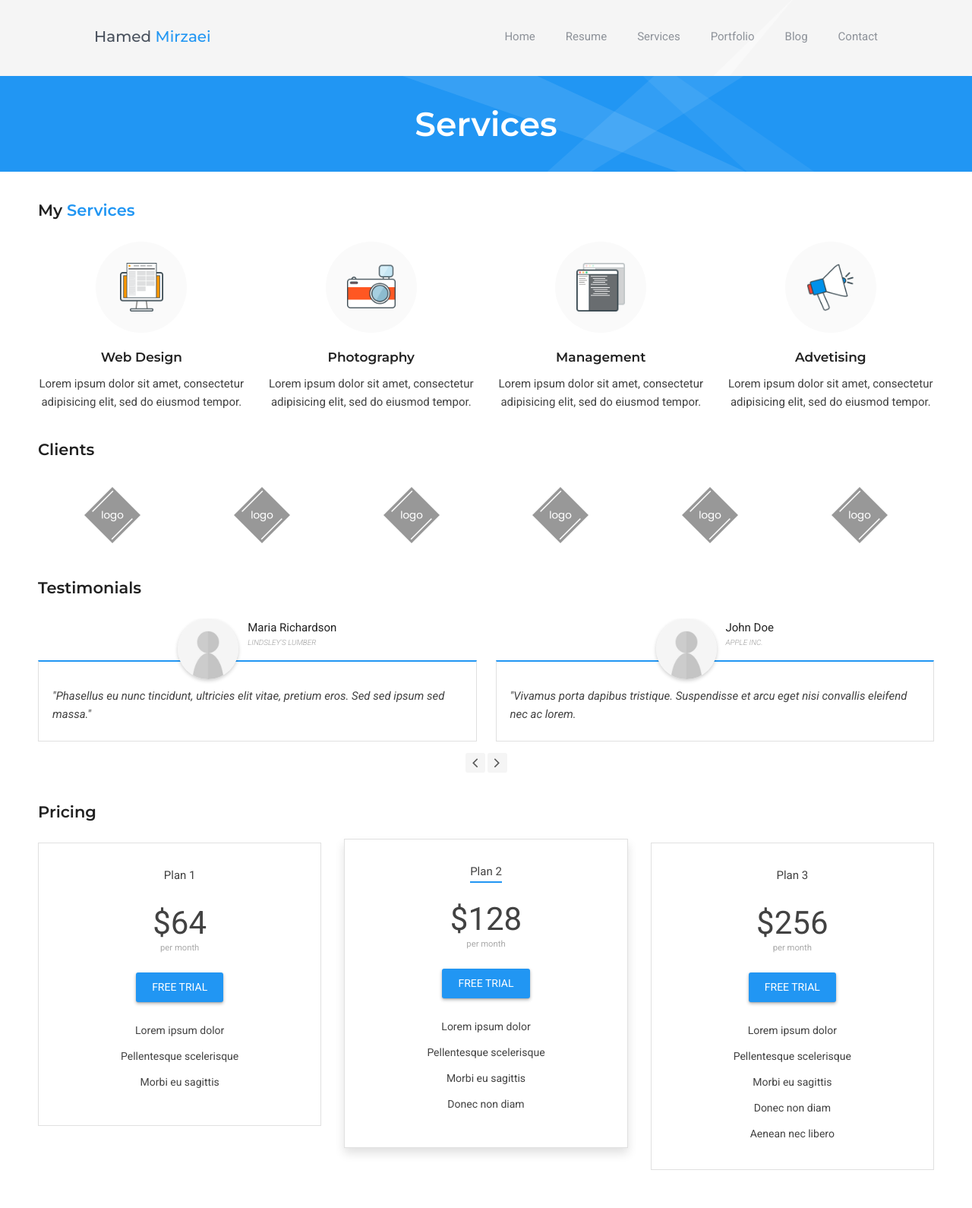
After one commit to HamedMirzaeiOfficial/Portfolio, a Django app: page /services/ in a window 1280 px wide. The commit adds this page. Shown: the whole page at 76% size. Run offline with Django 3.2, Linux system fonts and the light colour scheme; some libraries are stand-ins or nearby versions.

Commit message:
add pages

```diff
--- a/blog/urls.py
+++ b/blog/urls.py
@@ -6,7 +6,8 @@ from django.conf.urls.static import static
 app_name = 'blog'
 
 urlpatterns = [
-    path('', views.HomePageView.as_view(), name='homepage'),
+
+
 ]
 
 if settings.DEBUG:
--- a/blog/views.py
+++ b/blog/views.py
@@ -3,5 +3,25 @@ from .models import Post
 from django.views.generic import ListView, TemplateView
 
 
-class HomePageView(TemplateView):
-    template_name = 'homepage.html'
+class HomeView(TemplateView):
+    template_name = 'home.html'
+
+
+class ResumeView(TemplateView):
+    template_name = 'resume.html'
+
+
+class ServicesView(TemplateView):
+    template_name = 'services.html'
+
+
+class PortfolioView(TemplateView):
+    template_name = 'portfolio.html'
+
+
+class BlogView(TemplateView):
+    template_name = 'blog.html'
+
+
+class ContactView(TemplateView):
+    template_name = 'contact.html'
--- a/personal_portfolio/settings.py
+++ b/personal_portfolio/settings.py
@@ -113,7 +113,7 @@ USE_TZ = True
 # Static files (CSS, JavaScript, Images)
 # https://docs.djangoproject.com/en/2.2/howto/static-files/
 
-STATIC_URL = 'static/'
+STATIC_URL = '/static/'
 STATIC_ROOT = os.path.join(BASE_DIR, 'static')
 
 MEDIA_ROOT = 'media/'
--- a/personal_portfolio/urls.py
+++ b/personal_portfolio/urls.py
@@ -15,8 +15,14 @@ Including another URLconf
 """
 from django.contrib import admin
 from django.urls import path, include
-
+from blog import views
 urlpatterns = [
     path('admin/', admin.site.urls),
-    path('', include('blog.urls', namespace='blog'))
+    path('', views.HomeView.as_view(), name='home'),
+    path('resume/', views.ResumeView.as_view(), name='resume'),
+    path('services/', views.ServicesView.as_view(), name='services'),
+    path('portfolio/', views.PortfolioView.as_view(), name='portfolio'),
+    path('blog/', views.BlogView.as_view(), name='blog'),
+    path('contact/', views.ContactView.as_view(), name='contact'),
+
 ]
--- a/templates/base.html
+++ b/templates/base.html
@@ -1,4 +1,5 @@
 {% load static %}
+<!DOCTYPE html>
 <html  class="loading"  lang="en-US">
   <head>
     <meta charset="UTF-8" />
@@ -19,18 +20,22 @@
     <link rel="stylesheet" href="{% static 'css/main.css' %}" type="text/css">
     <script src="{% static 'js/jquery-2.1.3.min.js' %}"></script>
     <script src="{% static 'js/modernizr.custom.js' %}"></script>
+
+    <meta charset="utf-8">
+        <meta name="viewport" content="width=device-width, initial-scale=1, shrink-to-fit=no">
+
 <!--    <script src='https://www.google.com/recaptcha/api.js'></script>-->
   </head>
 
   <body class="material-template">
-<!--     Loading animation -->
+    <!-- Loading animation -->
     <div class="preloader">
       <div class="preloader-animation">
         <div class="preloader-spinner">
         </div>
       </div>
     </div>
-<!--     Loading animation-->
+    <!-- /Loading animation -->
 
     <div id="page" class="page">
       <!-- Header -->
@@ -45,22 +50,22 @@
             <!-- Main menu -->
             <ul id="nav" class="site-main-menu">
               <li>
-                <a class="pt-trigger" href="#home" data-animation="62">Home</a><!-- href value = data-id without # of .pt-page. -->
+                <a class="pt-trigger" href="{% url 'home' %}" data-animation="62">Home</a><!-- href value = data-id without # of .pt-page. -->
               </li>
               <li>
-                <a class="pt-trigger" href="#resume" data-animation="62">Resume</a>
+                <a class="pt-trigger" href="{% url 'resume' %}" data-animation="62">Resume</a>
               </li>
               <li>
-                <a class="pt-trigger" href="#services" data-animation="62">Services</a>
+                <a class="pt-trigger" href="{% url 'services' %}" data-animation="62">Services</a>
               </li>
               <li>
-                <a class="pt-trigger" href="#portfolio" data-animation="62">Portfolio</a>
+                <a class="pt-trigger" href="{% url 'portfolio' %}" data-animation="62">Portfolio</a>
               </li>
               <li>
-                <a class="pt-trigger" href="#blog" data-animation="62">Blog</a>
+                <a class="pt-trigger" href="{% url 'blog' %}" data-animation="62">Blog</a>
               </li>
               <li>
-                <a class="pt-trigger" href="#contact" data-animation="62">Contact</a>
+                <a class="pt-trigger" href="{% url 'contact' %}" data-animation="62">Contact</a>
               </li>
             </ul>
             <!-- /Main menu -->
@@ -73,7 +78,7 @@
       <!-- Mobile Header -->
       <div class="mobile-header mobile-visible">
         <div class="mobile-logo-container">
-          <div class="mobile-site-title">Hamed Mirzaei</div>
+          <div class="mobile-site-title">Alex Smith</div>
         </div>
 
         <a class="menu-toggle mobile-visible">
@@ -81,28 +86,28 @@
         </a>
       </div>
       <!-- /Mobile Header -->
-    </div>
 
-    <!-- Main Content -->
+      <!-- Main Content -->
       <div id="main" class="site-main">
         <!-- Page changer wrapper -->
         <div class="pt-wrapper">
-            !-- Subpages -->
-            <div class="subpages">
-                {% block content %}
+          <!-- Subpages -->
+          <div class="subpages">
+              {% block content %}
 
-                {% endblock %}
-            </div>
+              {% endblock %}
+          </div>
         </div>
+        <!-- /Page changer wrapper -->
       </div>
-
-
+      <!-- /Main Content -->
+    </div>
     <footer>
-      <div class="copyrights">© 2022 All rights reserved. <a>Phoenix</a></div>
+      <div class="copyrights">© 2022 All rights reserved.<a href="#">Phoenix</a></div>
     </footer>
 
     <script type="text/javascript" src="{% static 'js/bootstrap.min.js' %}"></script>
-    <script type="text/javascript" src="{% static 'js/pages-switcher.js' %}"></script>
+<!--    <script type="text/javascript" src="{% static 'js/pages-switcher.js' %}"></script>-->
     <script type="text/javascript" src="{% static 'js/imagesloaded.pkgd.min.js' %}"></script>
     <script type="text/javascript" src="{% static 'js/validator.js' %}"></script>
     <script type="text/javascript" src="{% static 'js/jquery.shuffle.min.js' %}"></script>
@@ -110,7 +115,8 @@
     <script type="text/javascript" src="{% static 'js/owl.carousel.min.js' %}"></script>
     <script type="text/javascript" src="{% static 'js/jquery.magnific-popup.min.js' %}"></script>
     <script type="text/javascript" src="{% static 'js/jquery.hoverdir.js' %}"></script>
-    <script type="text/javascript" src="{% static 'https://maps.googleapis.com/maps/api/js' %}"></script>
+    <!--<script type="text/javascript" src="https://maps.googleapis.com/maps/api/js?key=YOUR-API-KEY"></script>-->
+    <script type="text/javascript" src="https://maps.googleapis.com/maps/api/js"></script>
     <script type="text/javascript" src="{% static 'js/jquery.googlemap.js' %}"></script>
     <script type="text/javascript" src="{% static 'js/main.js' %}"></script>
   </body>
--- /dev/null
+++ b/templates/services.html
@@ -0,0 +1,309 @@
+{% extends 'base.html' %}
+{% block content %}
+
+<div class="section-inner custom-page-content">
+                <div class="page-header color-1">
+                  <h2>Services</h2>
+                </div>
+                <div class="page-content">
+                  <!-- My Services -->
+                  <div class="row">
+                    <div class="col-sm-12 col-md-12">
+                      <div class="block-title">
+                        <h3>My <span>Services</span></h3>
+                      </div>
+                    </div>
+
+                    <div class="col-sm-6 col-md-3">
+                      <div class="service-block">
+                        <div class="service-info">
+                          <!--<i class="service-icon fa fa-shopping-cart"></i>-->
+                          <div class="service-image">
+                            <img src="images/service/web_design_icon.png" alt="Responsive Design" class="mCS_img_loaded">
+                          </div>
+                          <h4>Web Design</h4>
+                          <p>Lorem ipsum dolor sit amet, consectetur adipisicing elit, sed do eiusmod tempor.</p>
+                        </div>
+                      </div>
+                    </div>
+
+                    <div class="col-sm-6 col-md-3">
+                      <div class="service-block">
+                        <div class="service-info">
+                          <div class="service-image">
+                            <img src="images/service/photography_icon.png" alt="Photography" class="mCS_img_loaded">
+                          </div>
+                          <h4>Photography</h4>
+                          <p>Lorem ipsum dolor sit amet, consectetur adipisicing elit, sed do eiusmod tempor.</p>
+                        </div>
+                      </div>
+                    </div>
+
+                    <div class="col-sm-6 col-md-3">
+                      <div class="service-block">
+                        <div class="service-info">
+                          <div class="service-image">
+                            <img src="images/service/creativity_icon.png" alt="Creativity" class="mCS_img_loaded">
+                          </div>
+                          <h4>Management</h4>
+                          <p>Lorem ipsum dolor sit amet, consectetur adipisicing elit, sed do eiusmod tempor.</p>
+                        </div>
+                      </div>
+                    </div>
+
+                    <div class="col-sm-6 col-md-3">
+                      <div class="service-block">
+                        <div class="service-info">
+                          <div class="service-image">
+                            <img src="images/service/advetising_icon.png" alt="Advetising" class="mCS_img_loaded">
+                          </div>
+                          <h4>Advetising</h4>
+                          <p>Lorem ipsum dolor sit amet, consectetur adipisicing elit, sed do eiusmod tempor.</p>
+                        </div>
+                      </div>
+                    </div>
+                  </div>
+                  <!-- End of My Services -->
+
+                  <!-- Clients -->
+                  <div class="row">
+                    <div class="col-sm-12 col-md-12">
+                      <div class="block-title">
+                        <h3>Clients</h3>
+                      </div>
+
+                      <div class="col-sm-4 col-md-2 subpage-block">
+                        <div class="client-block">
+                          <a href="#" target="_blank"><img src="images/clients/client_1.png" alt="image" class="mCS_img_loaded"></a>
+                        </div>
+                      </div>
+
+                      <div class="col-sm-4 col-md-2 subpage-block">
+                        <div class="client-block">
+                          <a href="#" target="_blank"><img src="images/clients/client_2.png" alt="image" class="mCS_img_loaded"></a>
+                        </div>
+                      </div>
+
+                      <div class="col-sm-4 col-md-2 subpage-block">
+                        <div class="client-block">
+                          <a href="#" target="_blank"><img src="images/clients/client_3.png" alt="image" class="mCS_img_loaded"></a>
+                        </div>
+                      </div>
+
+                      <div class="col-sm-4 col-md-2 subpage-block">
+                        <div class="client-block">
+                          <a href="#" target="_blank"><img src="images/clients/client_4.png" alt="image" class="mCS_img_loaded"></a>
+                        </div>
+                      </div>
+
+                      <div class="col-sm-4 col-md-2 subpage-block">
+                        <div class="client-block">
+                          <a href="#" target="_blank"><img src="images/clients/client_5.png" alt="image" class="mCS_img_loaded"></a>
+                        </div>
+                      </div>
+
+                      <div class="col-sm-4 col-md-2 subpage-block">
+                        <div class="client-block">
+                          <a href="#" target="_blank"><img src="images/clients/client_6.png" alt="image" class="mCS_img_loaded"></a>
+                        </div>
+                      </div>
+
+                    </div>
+                  </div>
+                  <!-- End of Clients -->
+
+                  <!-- Testimonials -->
+                  <div class="row">
+                    <div class="col-sm-12 col-md-12">
+                      <div class="block-title">
+                        <h3>Testimonials</h3>
+                      </div>
+
+
+                      <div class="testimonials owl-carousel block">
+                        <!-- Testimonial 1 -->
+                        <div class="testimonial-item">
+                          <!-- Testimonial Author -->
+                          <div class="testimonial-credits">
+                            <!-- Picture -->
+                            <div class="testimonial-picture">
+                              <img src="images/testimonials/testimonial_photo_1.jpg" alt="">
+                            </div>
+                            <!-- /Picture -->
+                            <!-- Testimonial author information -->
+                            <div class="testimonial-author-info">
+                              <p class="testimonial-author">Maria Richardson</p>
+                              <p class="testimonial-firm">Lindsley's Lumber</p>
+                            </div>
+                          </div>
+                          <!-- /Testimonial author information -->
+                          <!-- Testimonial Content -->
+                          <div class="testimonial-content">
+                            <div class="testimonial-text">
+                              <p>"Phasellus eu nunc tincidunt, ultricies elit vitae, pretium eros. Sed sed ipsum sed massa."</p>
+                            </div>
+                          </div>
+                          <!-- /Testimonial Content -->
+                        </div>
+                        <!-- End of Testimonial 1 -->
+
+                        <!-- Testimonial 2 -->
+                        <div class="testimonial-item">
+                          <!-- Testimonial Author -->
+                          <div class="testimonial-credits">
+                            <!-- Picture -->
+                            <div class="testimonial-picture">
+                              <img src="images/testimonials/testimonial_photo_2.jpg" alt="">
+                            </div>
+                            <!-- /Picture -->
+                            <!-- Testimonial author information -->
+                            <div class="testimonial-author-info">
+                              <p class="testimonial-author">John Doe</p>
+                              <p class="testimonial-firm">Apple Inc.</p>
+                            </div>
+                          </div>
+                          <!-- /Testimonial author information -->
+                          <!-- Testimonial Content -->
+                          <div class="testimonial-content">
+                            <div class="testimonial-text">
+                              <p>"Vivamus porta dapibus tristique. Suspendisse et arcu eget nisi convallis eleifend nec ac lorem.</p>
+                            </div>
+                          </div>
+                          <!-- /Testimonial Content -->
+                        </div>
+                        <!-- End of Testimonial 2 -->
+
+                        <!-- Testimonial 3 -->
+                        <div class="testimonial-item">
+                          <!-- Testimonial Author -->
+                          <div class="testimonial-credits">
+                            <!-- Picture -->
+                            <div class="testimonial-picture">
+                              <img src="images/testimonials/testimonial_photo_3.jpg" alt="">
+                            </div>
+                            <!-- /Picture -->
+                            <!-- Testimonial author information -->
+                            <div class="testimonial-author-info">
+                              <p class="testimonial-author">George McQueen</p>
+                              <p class="testimonial-firm">Harmony House</p>
+                            </div>
+                          </div>
+                          <!-- /Testimonial author information -->
+                          <!-- Testimonial Content -->
+                          <div class="testimonial-content">
+                            <div class="testimonial-text">
+                              <p>"Aliquam congue auctor lectus sed fermentum. Nulla ultricies tellus quis sapien lacinia egestas."</p>
+                            </div>
+                          </div>
+                          <!-- /Testimonial Content -->
+                        </div>
+                        <!-- End of Testimonial 3 -->
+                      </div>
+                    </div>
+                  </div>
+                  <!-- End of Tesimonials -->
+
+                  <!-- Pricing -->
+                  <div class="row">
+                    <div class="col-sm-12 col-md-12">
+                      <div class="block-title">
+                        <h3>Pricing</h3>
+                      </div>
+
+                      <div class="lm-pricing row clearfix">
+                        <div class="lm-package-wrap col-md-4 default-col">
+                          <div class="lm-package">
+                            <div class="lm-heading-row">
+                              <span>Plan 1</span>
+                            </div>
+                            <div class="lm-pricing-row">
+                              <span>$64</span>
+                              <small>per month</small>
+                            </div>
+
+                            <div class="lm-button-row">
+                              <a href="#" target="_self" class="btn btn-primary">Free Trial</a>
+                            </div>
+                            <div class="lm-default-row">
+                              Lorem ipsum dolor
+                            </div>
+                            <div class="lm-default-row">
+                              Pellentesque scelerisque
+                            </div>
+                            <div class="lm-default-row">
+                              Morbi eu sagittis
+                            </div>
+                            <div class="lm-default-row">
+                            </div>
+                          </div>
+                        </div>
+
+                        <div class="lm-package-wrap col-md-4 highlight-col ">
+                          <div class="lm-package">
+                            <div class="lm-heading-row">
+                              <span>Plan 2</span>
+                            </div>
+                            <div class="lm-pricing-row">
+                              <span>$128</span>
+                              <small>per month</small>
+                            </div>
+
+                            <div class="lm-button-row">
+                              <a href="#" target="_self" class="btn btn-primary">Free Trial</a>
+                            </div>
+                            <div class="lm-default-row">
+                              Lorem ipsum dolor
+                            </div>
+                            <div class="lm-default-row">
+                              Pellentesque scelerisque
+                            </div>
+                            <div class="lm-default-row">
+                              Morbi eu sagittis
+                            </div>
+                            <div class="lm-default-row">
+                              Donec non diam
+                            </div>
+                            <div class="lm-default-row">
+                            </div>
+                          </div>
+                        </div>
+
+                        <div class="lm-package-wrap col-md-4 default-col ">
+                          <div class="lm-package">
+                            <div class="lm-heading-row">
+                              <span>Plan 3</span>
+                            </div>
+
+                            <div class="lm-pricing-row">
+                              <span>$256</span>
+                              <small>per month</small>
+                            </div>
+
+                            <div class="lm-button-row">
+                              <a href="#" target="_self" class="btn btn-primary">Free Trial</a>
+                            </div>
+
+                            <div class="lm-default-row">
+                              Lorem ipsum dolor
+                            </div>
+                            <div class="lm-default-row">
+                              Pellentesque scelerisque
+                            </div>
+                            <div class="lm-default-row">
+                              Morbi eu sagittis
+                            </div>
+                            <div class="lm-default-row">
+                              Donec non diam
+                            </div>
+                            <div class="lm-default-row">
+                              Aenean nec libero
+                            </div>
+                          </div>
+                        </div>
+                      </div>
+                    </div>
+                  </div>
+                  <!-- End of Pricing -->
+                </div>
+              </div>
+{% endblock %}
```
Also changed, not shown: templates/contact.html (added, +94 -0 lines), templates/home.html (added, +72 -0 lines), templates/resume.html (added, +153 -0 lines), static/images/HamedMirzaei.png (added).
